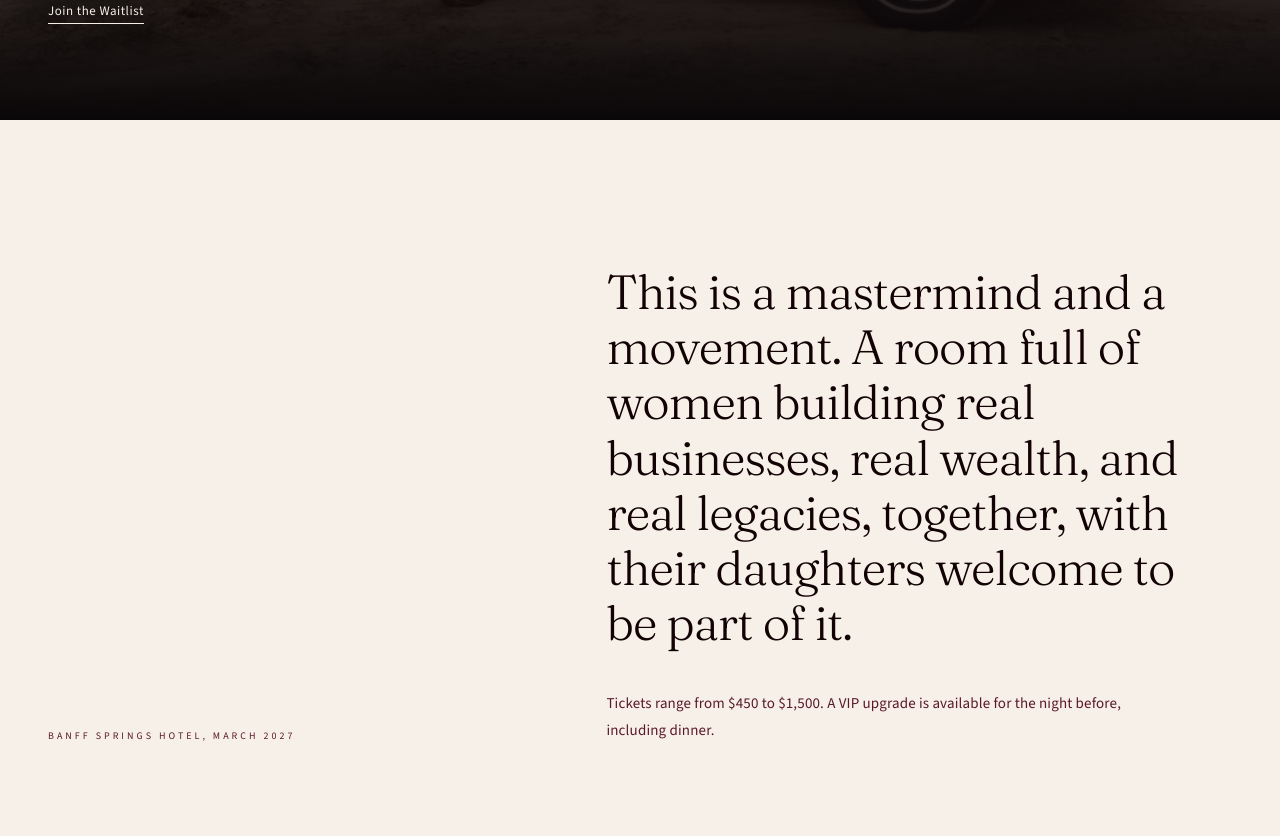
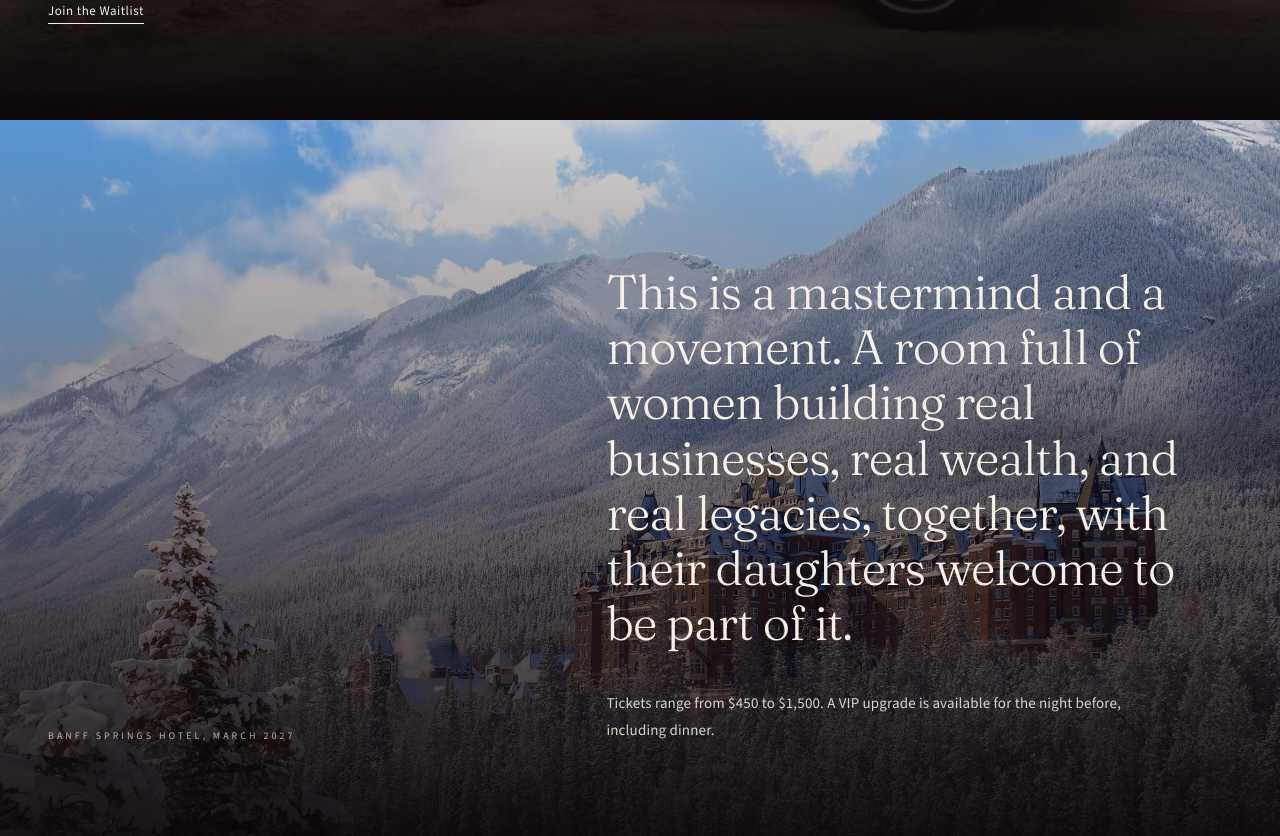
Before and after one commit to westrosemedia/wildly-wealthy-woman-live, a Next.js app: page / in a window 1280 px wide. Shown: the part 680-1516 px from the top of the page. Built offline with nearby package versions, Linux system fonts and the light colour scheme; no server answers.

Commit message:
Add the Banff Springs Hotel as the venue and event image.
Drop the winter still into the existing event slot and banff-springs.jpg, and use it behind the home venue line and on the sponsors event overview.

Co-authored-by: stephanie <stephanie@westrosemedia.com>

```diff
--- a/src/app/page.tsx
+++ b/src/app/page.tsx
@@ -1,7 +1,7 @@
 import type { Metadata } from "next";
 
 import { JoinWaitlistLink, WaitlistSection } from "@/components/join-waitlist";
-import { HeroCinematic } from "@/components/media-frame";
+import { HeroCinematic, MediaFrame } from "@/components/media-frame";
 import { StyleGuideSection } from "@/components/style-guide-section";
 import { TicketCta } from "@/components/ticket-cta";
 import { VenueAddress } from "@/components/venue-address";
@@ -38,16 +38,23 @@ export default function Home() {
         </div>
       </section>
 
-      <section className="bg-ivory">
-        <div className="mx-auto grid max-w-[88rem] gap-16 px-6 py-24 md:grid-cols-[minmax(0,0.85fr)_minmax(0,1.15fr)] md:items-end md:gap-24 md:px-12 md:py-36">
-          <p className="text-[10px] tracking-[0.3em] text-mink uppercase">
+      <section className="relative min-h-[80svh] overflow-hidden bg-ink">
+        <MediaFrame
+          slot={mediaSlots.event}
+          fill
+          quiet
+          className="absolute inset-0 aspect-auto min-h-[80svh]"
+        />
+        <div className="hero-veil absolute inset-0" />
+        <div className="relative z-10 mx-auto grid min-h-[80svh] max-w-[88rem] content-end gap-16 px-6 py-24 md:grid-cols-[minmax(0,0.85fr)_minmax(0,1.15fr)] md:items-end md:gap-24 md:px-12 md:py-36">
+          <p className="text-[10px] tracking-[0.3em] text-cream/70 uppercase">
             {copy.event.whenWhere}
           </p>
           <div className="space-y-10">
-            <p className="font-heading text-3xl leading-[1.15] font-light text-chocolate md:text-5xl">
+            <p className="font-heading text-3xl leading-[1.15] font-light text-cream md:text-5xl">
               {copy.event.movement}
             </p>
-            <p className="max-w-xl text-[15px] leading-[1.75] text-mink">
+            <p className="max-w-xl text-[15px] leading-[1.75] text-ivory/86">
               {copy.event.tickets}
             </p>
           </div>
--- a/src/app/sponsors/page.tsx
+++ b/src/app/sponsors/page.tsx
@@ -82,7 +82,7 @@ export default function SponsorsPage() {
 
       <Section className="bg-ivory">
         <div className="mx-auto grid w-full max-w-[88rem] items-center gap-14 px-6 py-24 md:grid-cols-[0.95fr_1.05fr] md:gap-20 md:px-12 md:py-32">
-          <MediaFrame slot={mediaSlots.eventPhoenix} />
+          <MediaFrame slot={mediaSlots.event} />
           <div className="space-y-8">
             <Kicker>{copy.event.whenWhere}</Kicker>
             <h2 className="font-heading text-4xl leading-[1.02] font-light text-chocolate md:text-6xl">
--- a/src/lib/media.ts
+++ b/src/lib/media.ts
@@ -57,14 +57,25 @@ export const mediaSlots: Record<string, MediaSlot> = {
     filename: "about-jackie.jpg",
     aspect: "aspect-[4/5]",
   },
-  eventPhoenix: {
-    id: "eventPhoenix",
+  event: {
+    id: "event",
     kind: "image",
-    src: "/media/event-phoenix.jpg",
-    alt: "",
+    src: "/media/event.jpg",
+    alt: "Banff Springs Hotel",
     caption: "",
-    filename: "event-phoenix.jpg",
+    filename: "event.jpg",
     aspect: "aspect-[16/10]",
+    objectClass: "object-[52%_48%]",
+  },
+  banffSprings: {
+    id: "banffSprings",
+    kind: "image",
+    src: "/media/banff-springs.jpg",
+    alt: "Banff Springs Hotel",
+    caption: "",
+    filename: "banff-springs.jpg",
+    aspect: "aspect-[16/10]",
+    objectClass: "object-[52%_48%]",
   },
   speakersBridgetJackie: {
     id: "speakersBridgetJackie",
@@ -119,7 +130,7 @@ export const mediaSlots: Record<string, MediaSlot> = {
 
 mediaSlots.portrait = mediaSlots.jackiePortrait;
 mediaSlots.about = mediaSlots.aboutJackie;
-mediaSlots.event = mediaSlots.eventPhoenix;
+mediaSlots.eventPhoenix = mediaSlots.event;
 
 export const styleGuideStills: MediaSlot[] = [
   mediaSlots.styleGuide01,
```
Also changed, not shown: public/media/README.md, public/media/banff-springs.jpg (added), public/media/event.jpg (added).
